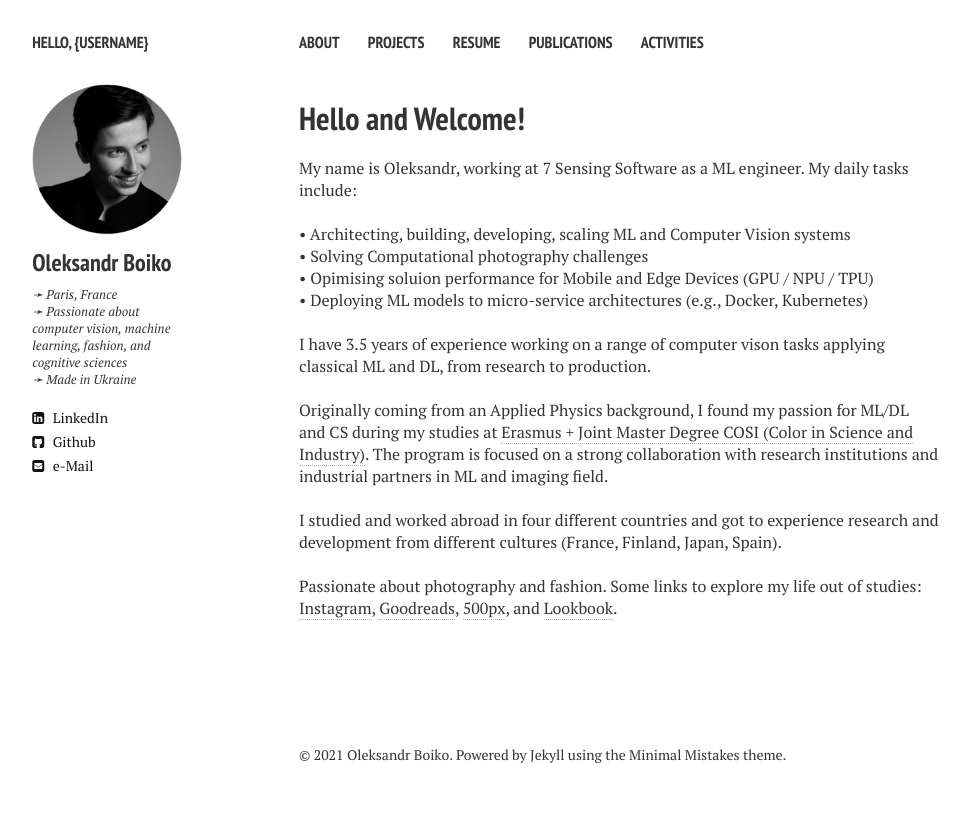
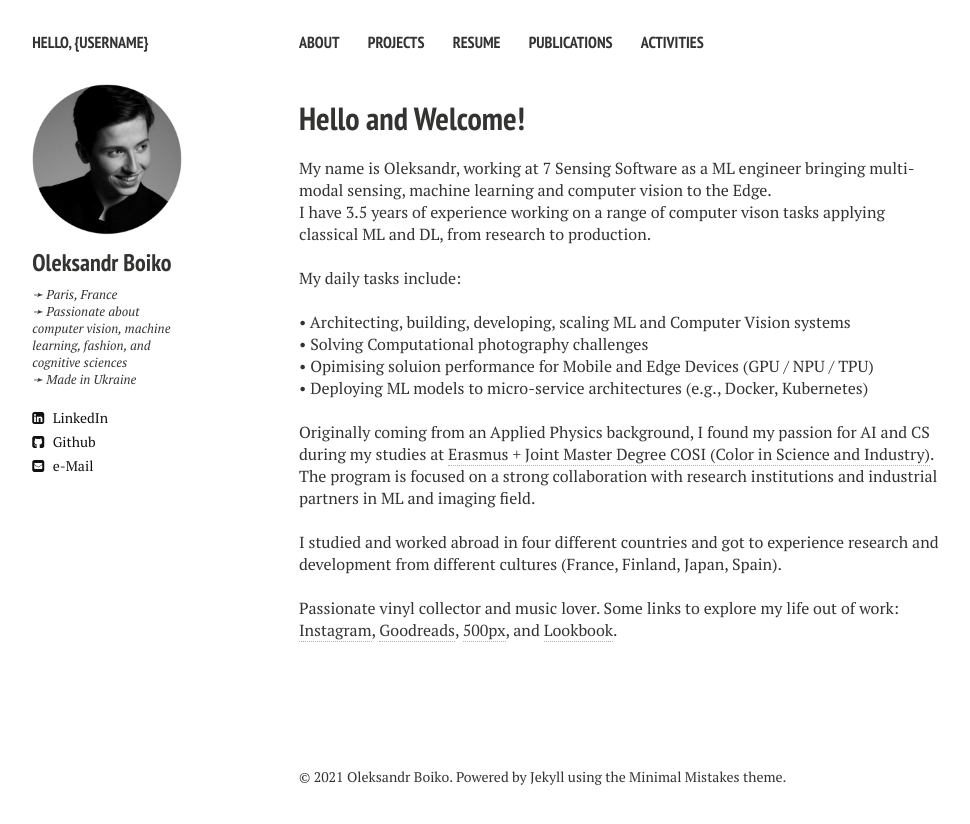
Before and after one commit to alexanch/alexanch.github.io, a Jekyll site: the page built from index.md, in a window 1280 px wide. Shown: the top 824 px of the page, without its empty margins (21-991 px from the left). Built offline with Jekyll 4.4.1, drawn with Linux system fonts in a browser that asks for light colours; nearby versions of some CDN libraries.

Commit message:
Update index.md

```diff
--- a/index.md
+++ b/index.md
@@ -5,19 +5,20 @@ description: Alexu's page
 tags: [Jekyll, theme, responsive, blog, template]
 ---
 
-My name is Oleksandr, working at 7 Sensing Software as a ML engineer. My daily tasks include:  <br /><br />
+My name is Oleksandr, working at 7 Sensing Software as a ML engineer bringing multi-modal sensing, machine learning and computer vision to the Edge. <br />I have 3.5 years of experience working on a range of computer vison tasks applying classical ML and DL, from research to production.
+<br /><br />
+
+My daily tasks include:  <br /><br />
 • Architecting, building, developing, scaling ML and Computer Vision systems <br />
 • Solving Computational photography challenges <br />
 • Opimising soluion performance for Mobile and Edge Devices (GPU / NPU / TPU)  <br />
 • Deploying ML models to micro-service architectures (e.g., Docker, Kubernetes) <br /><br />
 
-I have 3.5 years of experience working on a range of computer vison tasks applying classical ML and DL, from research to production.
-<br /><br />
-Originally coming from an Applied Physics background, I found my passion for ML/DL and CS during my studies at [Erasmus + Joint Master Degree COSI (Color in Science and Industry)](https://cosi-master.eu/cosi-master-degree/). The program is focused on a strong collaboration with research institutions and industrial partners in ML and imaging field.
+Originally coming from an Applied Physics background, I found my passion for AI and CS during my studies at [Erasmus + Joint Master Degree COSI (Color in Science and Industry)](https://cosi-master.eu/cosi-master-degree/). The program is focused on a strong collaboration with research institutions and industrial partners in ML and imaging field.
 <br /><br />
 I studied and worked abroad in four different countries and got to experience research and development from different cultures (France, Finland, Japan, Spain).
 <br /><br />
-Passionate about photography and fashion. Some links to explore my life out of studies: [Instagram](https://www.instagram.com/_alexanch/), [Goodreads](https://www.goodreads.com/user/show/79361670-alex-boiko), [500px](https://500px.com/alexanch), and [Lookbook](https://lookbook.nu/alexanch).
+Passionate vinyl collector and music lover. Some links to explore my life out of work: [Instagram](https://www.instagram.com/_alexanch/), [Goodreads](https://www.goodreads.com/user/show/79361670-alex-boiko), [500px](https://500px.com/alexanch), and [Lookbook](https://lookbook.nu/alexanch).
 <br /><br /><br /><br />
 
 <!---
```
